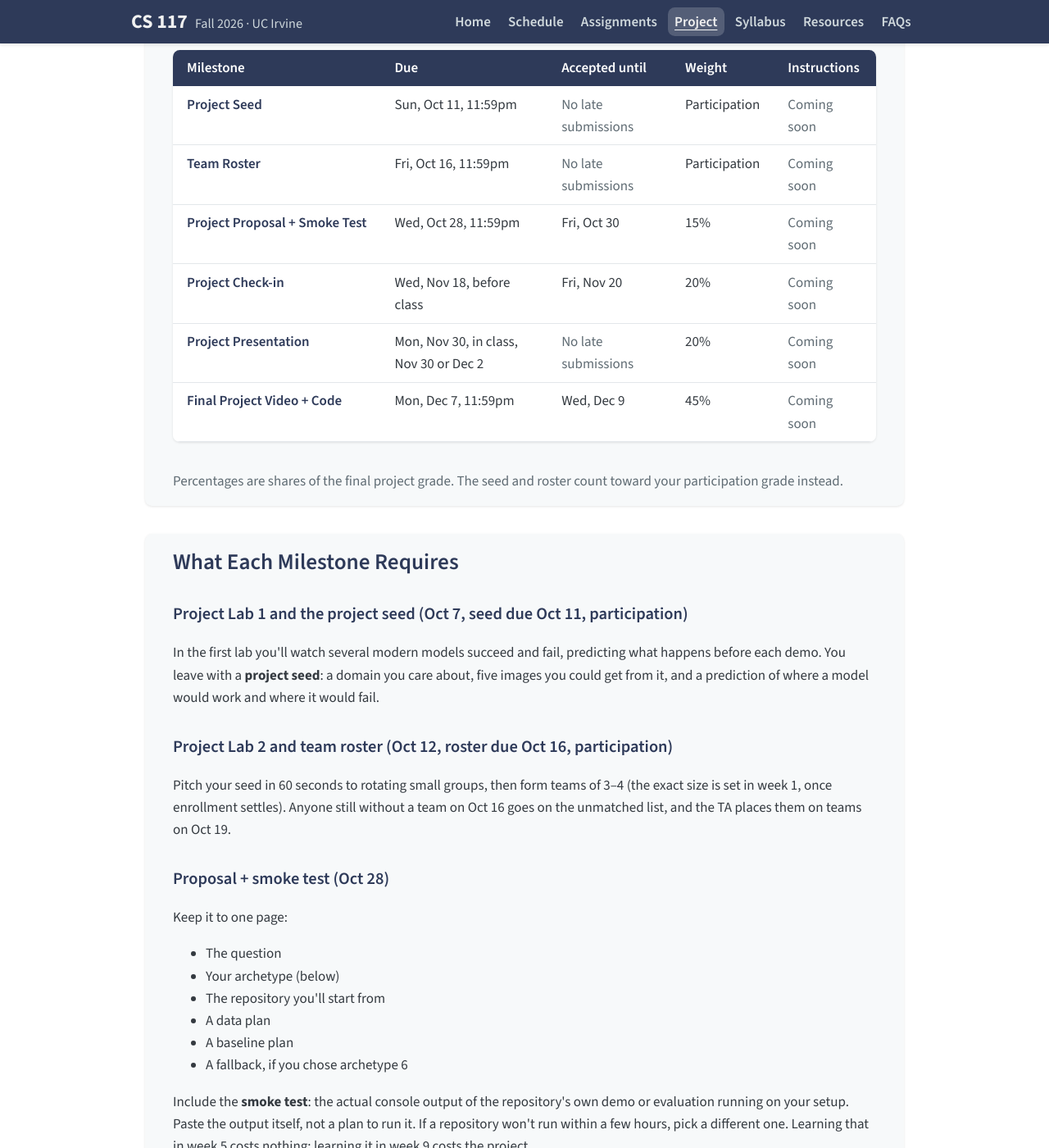
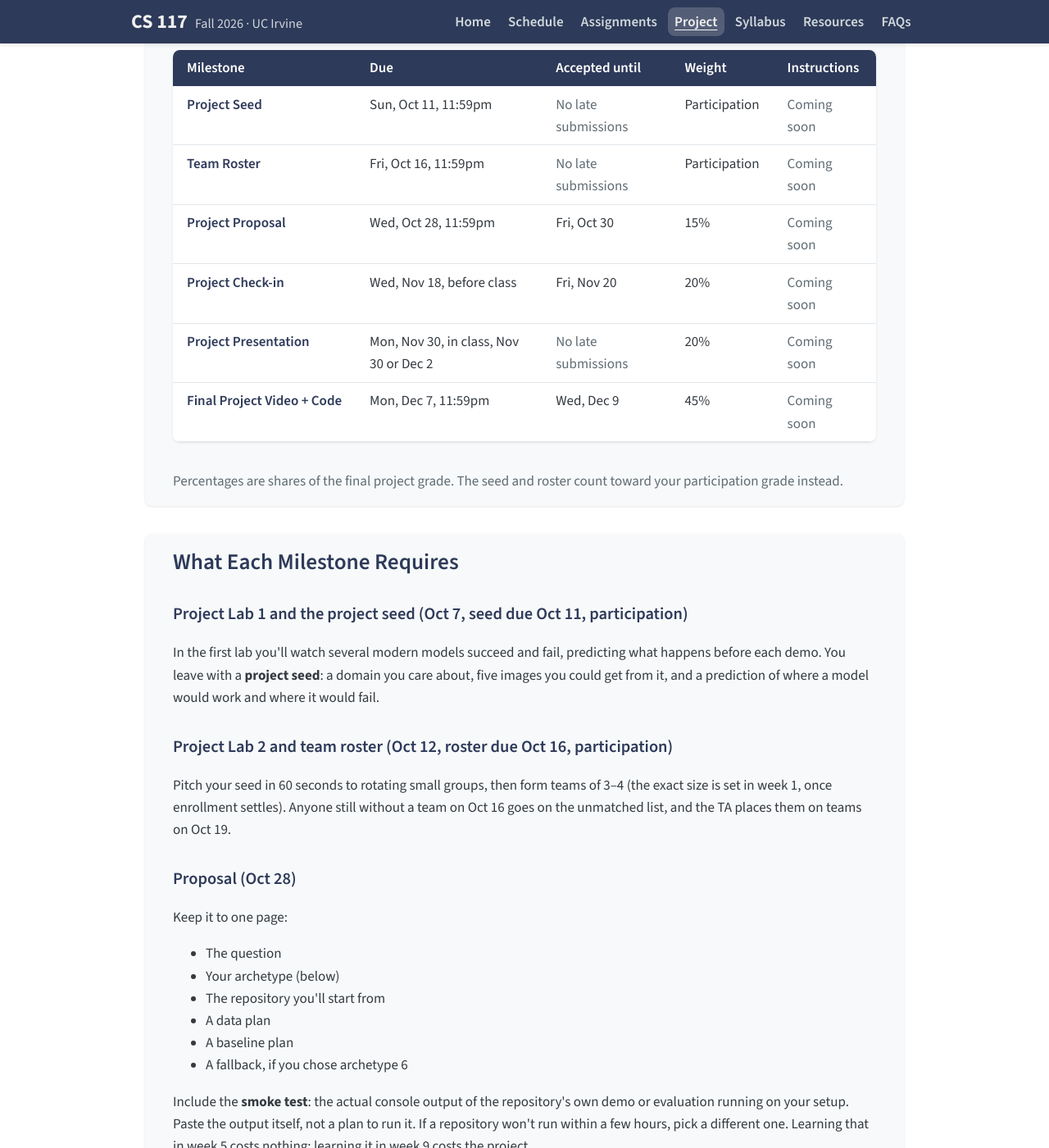
Before and after one commit to jhoffman/cs117-fa26, a Jekyll site: the page built from project.html, in a window 1280 px wide and 1400 px high, scrolled down 577 px. Shown: the whole window at 82% size. Built offline with Jekyll 4.4.1, drawn with Linux system fonts in a browser that asks for light colours.

Commit message:
Rename proposal milestone to Project Proposal
Co-Authored-By: Claude Opus 5.5 <noreply@anthropic.com>

```diff
--- a/_data/assignments.yml
+++ b/_data/assignments.yml
@@ -59,7 +59,7 @@
   link: ""
   notes: ""
 
-- title: "Project Proposal + Smoke Test"
+- title: "Project Proposal"
   type: project
   release: 2026-10-21
   due: 2026-10-28
--- a/project.html
+++ b/project.html
@@ -52,7 +52,7 @@ title: "Final Project"
   <h3>Project Lab 2 and team roster (Oct 12, roster due Oct 16, participation)</h3>
   <p>Pitch your seed in 60 seconds to rotating small groups, then form teams of 3–4 (the exact size is set in week 1, once enrollment settles). Anyone still without a team on Oct 16 goes on the unmatched list, and the TA places them on teams on Oct 19.</p>
 
-  <h3>Proposal + smoke test (Oct 28)</h3>
+  <h3>Proposal (Oct 28)</h3>
   <p>Keep it to one page:</p>
   <ul>
     <li>The question</li>
```
